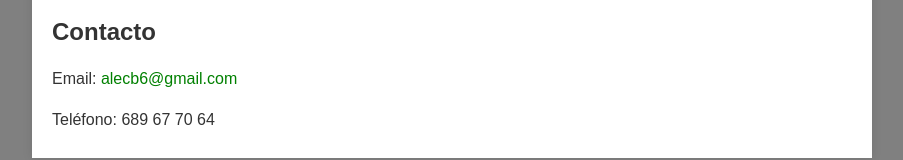
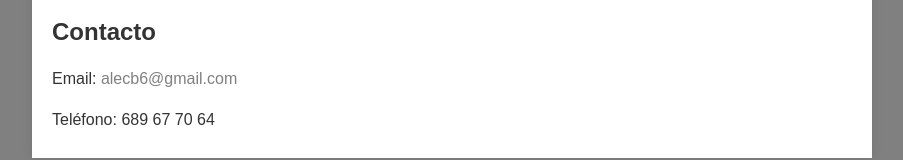
Before and after one commit to alecb6/CV_AlexC, a plain HTML site: page index.html in a window 1280 px wide. Shown: the part 811-971 px from the top of the page, without its empty margins (188-1091 px from the left). Drawn offline with Linux system fonts and the light colour scheme.

Commit message:
Update index.html

```diff
--- a/index.html
+++ b/index.html
@@ -37,7 +37,7 @@
         margin-bottom: 5px;
       }
       .contacto a {
-        color: green;
+        color: grey;
         text-decoration: none;
       }
 
```
